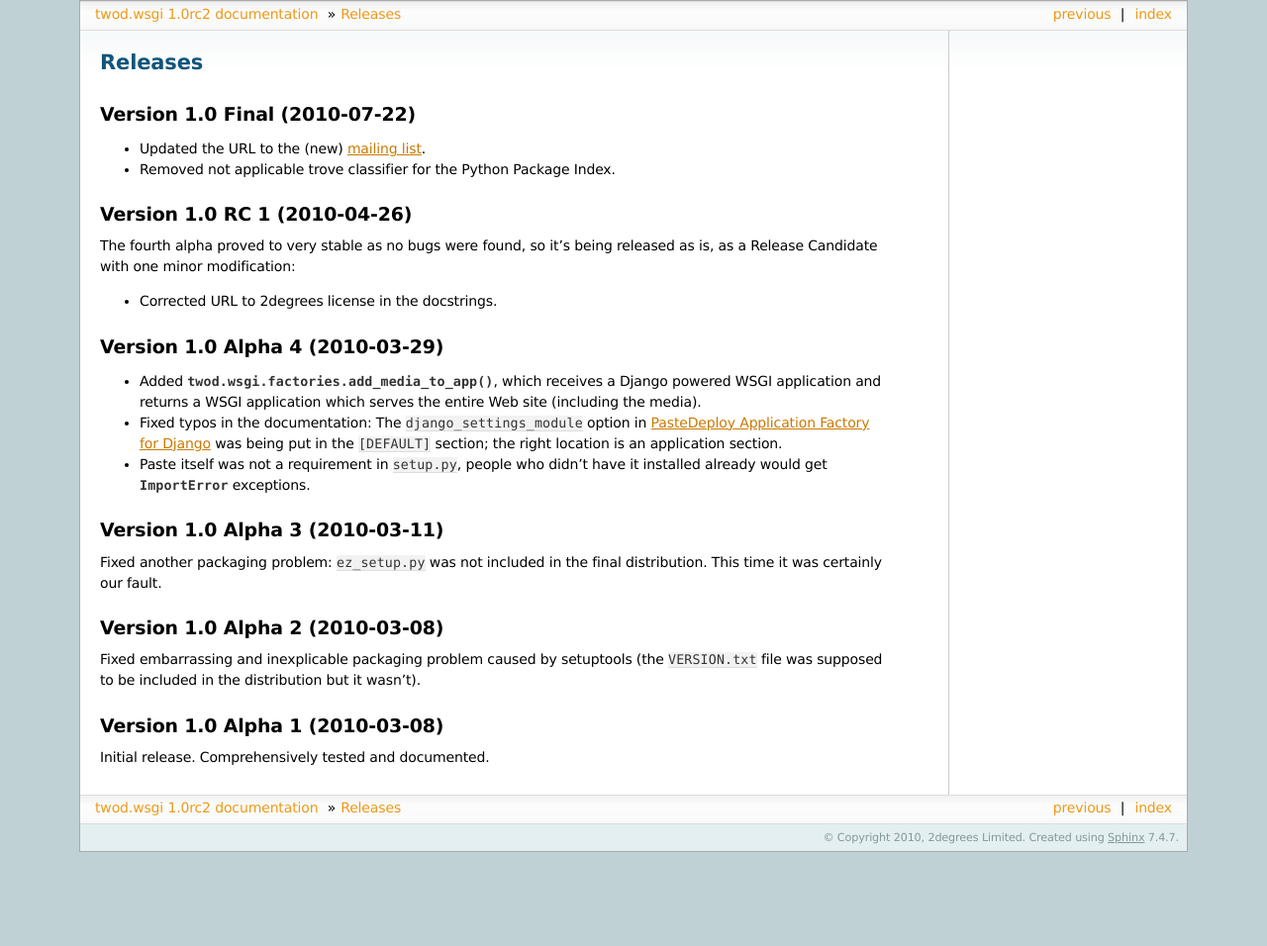
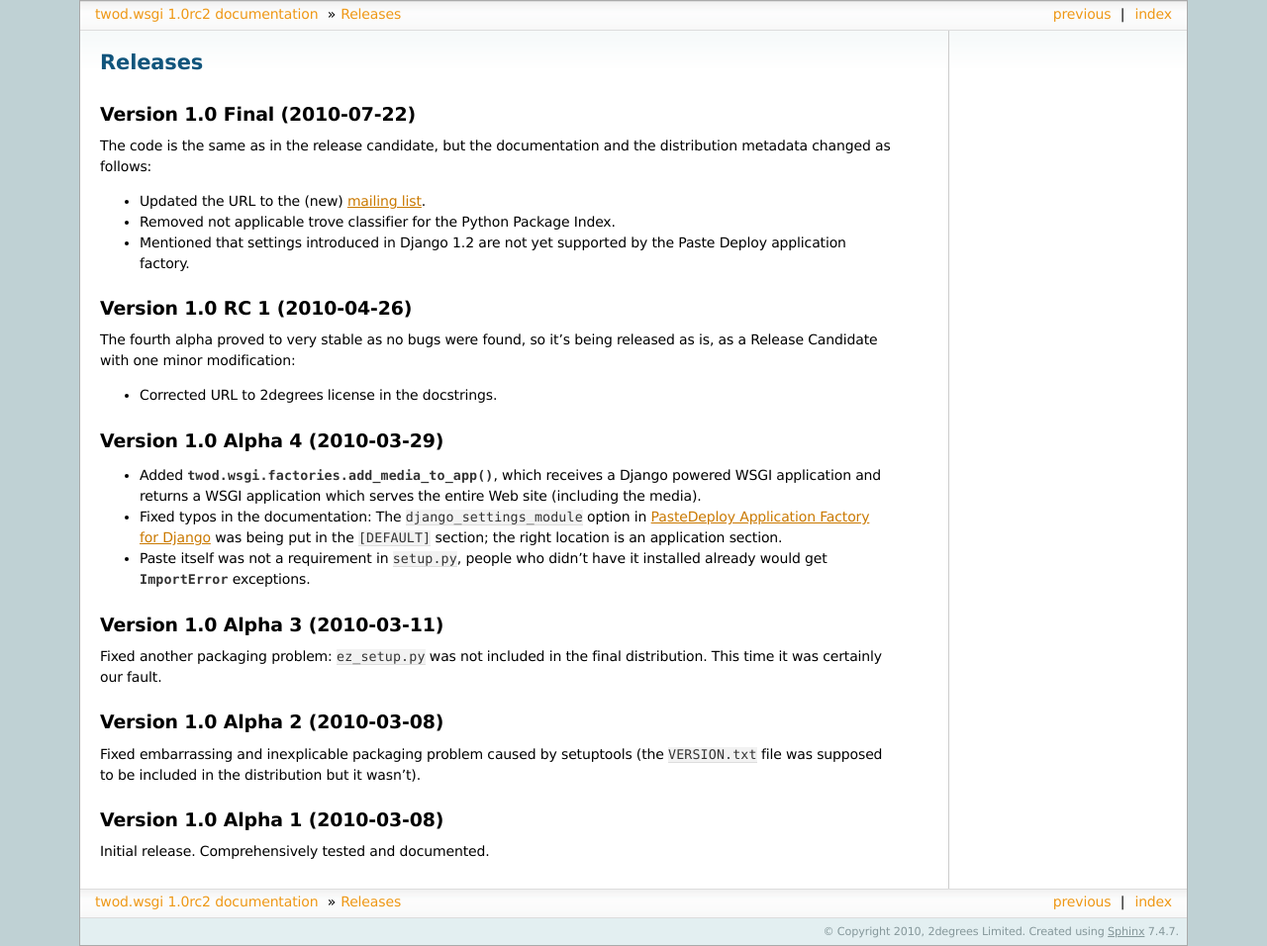
Before and after one commit to 2degrees/django-wsgi, a Sphinx documentation site: the page built from docs/source/changelog.rst, in a window 1280 px wide. Shown: the whole page at 99% size. Built offline with Sphinx 7.4.7, drawn with Linux system fonts in a browser that asks for light colours; a script that is not in the unit is left out; before the commit the page ends 900 px from its top, so only the background shows below that.

Commit message:
Mentioned that settings introduced in Django 1.2 are not yet supported

```diff
--- a/docs/source/changelog.rst
+++ b/docs/source/changelog.rst
@@ -5,9 +5,14 @@ Releases
 Version 1.0 Final (2010-07-22)
 ==============================
 
+The code is the same as in the release candidate, but the documentation and
+the distribution metadata changed as follows:
+
 * Updated the URL to the (new) `mailing list
   <http://groups.google.com/group/2degrees-floss>`_.
 * Removed not applicable trove classifier for the Python Package Index.
+* Mentioned that settings introduced in Django 1.2 are not yet supported by
+  the Paste Deploy application factory.
 
 
 Version 1.0 RC 1 (2010-04-26)
--- a/docs/source/manual/paste-factory.rst
+++ b/docs/source/manual/paste-factory.rst
@@ -364,6 +364,8 @@ The following options are not converted automatically, yet:
 - ``MESSAGE_TAGS``.
 - ``SERIALIZATION_MODULES``.
 
+New settings introduced in Django 1.2 are not supported yet either.
+
 So, if you need to use them, you would need to define them in your settings
 module or create your own factory (see below) to convert the values by
 yourself.
```
